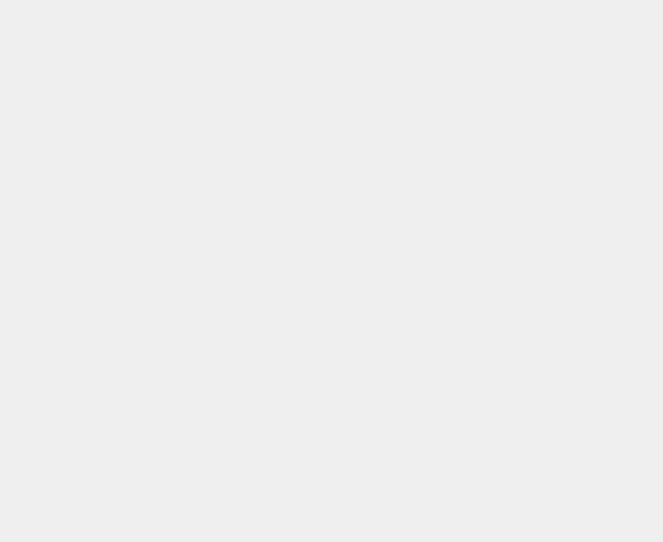
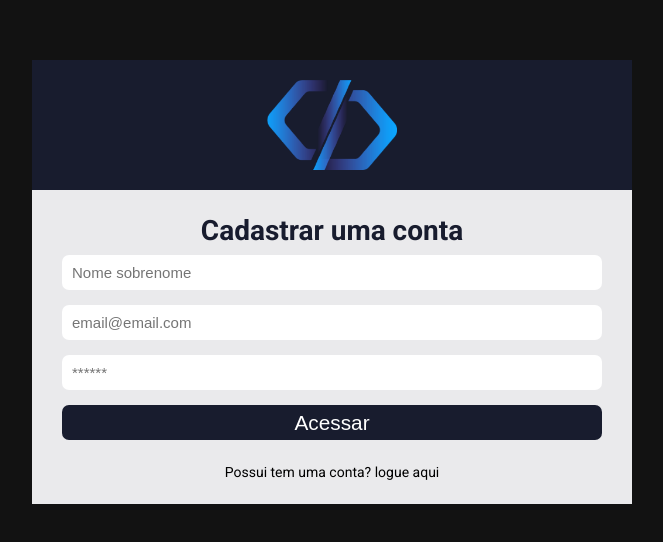
Before and after one commit to felipehenrique159/sistema-chamados-react, a React (Create React App) app: page /register in a window 1280 px wide. Shown: the part 118-660 px from the top of the page, without its empty margins (308-971 px from the left). Built offline with nearby package versions, Linux system fonts and the light colour scheme.

Commit message:
pagina registro

```diff
--- a/src/pages/SignUp/index.js
+++ b/src/pages/SignUp/index.js
@@ -1,8 +1,36 @@
+import {useState} from 'react'
+// import './sign.css'
+import logo from '../../assets/logo.png'
+import {Link} from 'react-router-dom'
 
 export default function SignUp() {
-    return (
-      <div>
 
+  const [email,setEmail] = useState('')
+  const [password,setPassword] = useState('')
+  const [nome,setNome] = useState('')
+
+  function handleSubmit(e){
+    e.preventDefault()
+
+  }
+
+  return (
+      <div className="container-center">
+        <div className="login">
+            <div className="login-area">
+              <img src={logo} alt="Sistema Logo" />
+            </div>
+
+            <form onSubmit={handleSubmit}>
+              <h1>Cadastrar uma conta</h1>
+              <input type="text" placeholder="Nome sobrenome" value={nome} onChange={e=> setNome(e.target.value)}/>
+              <input type="email" placeholder="email@email.com" value={email} onChange={e=> setEmail(e.target.value)}/>
+              <input type="password" placeholder="******" value={password} onChange={e=> setPassword(e.target.value)}/>
+              <button type="submit">Acessar</button>
+            </form>
+
+            <Link to="/">Possui tem uma conta? logue aqui</Link>
+        </div>
       </div>
     )
   }
```
